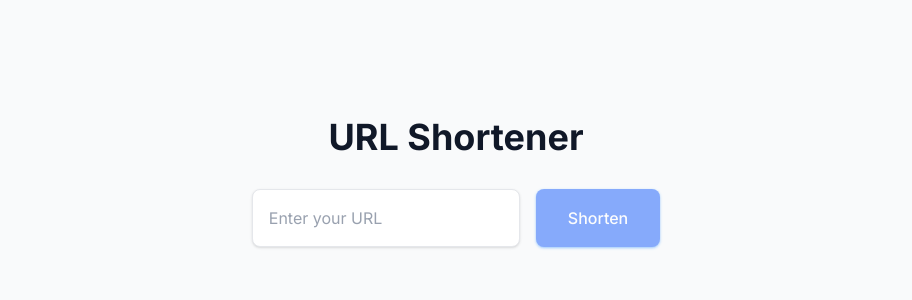
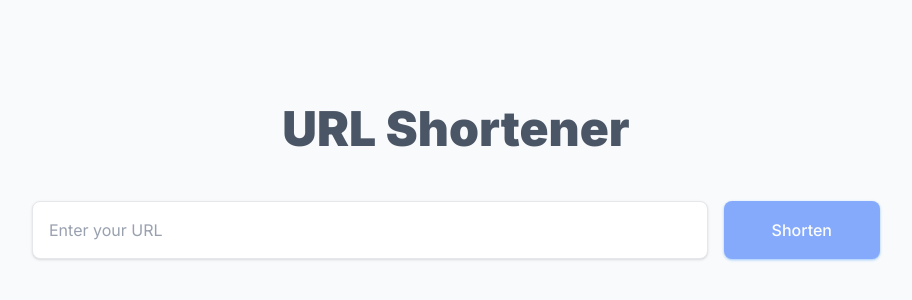
Before and after one commit to tanavposwal/url-shortener, a Next.js app in the folder frontend/: page / in a window 1280 px wide. Shown: the part 218-518 px from the top of the page, without its empty margins (184-1096 px from the left). Built offline with nearby package versions, Linux system fonts and the light colour scheme.

Commit message:
ui better and server

```diff
--- a/frontend/app/[slug]/page.tsx
+++ b/frontend/app/[slug]/page.tsx
@@ -7,16 +7,19 @@ export default async function Page({
   params: Promise<{ slug: string }>;
 }) {
   const { slug } = await params;
-  try {
-    const res = await axios.get(`http://localhost:3000/redirect/${slug}`);
-    const longUrl = res.data.long_url;
+  const res = await axios.get(`http://localhost:3000/redirect/${slug}`);
+  const longUrl = res.data.long_url;
 
-    if (longUrl) {
-      redirect(longUrl);
-    }
-  } catch (err) {
-    return <div>Something went wrong</div>;
+  if (longUrl) {
+    return redirect(longUrl);
   }
 
-  return <div>Not Found</div>;
+  return (
+    <div className="min-h-screen flex items-center justify-center bg-gray-50">
+      <div className="text-center">
+        <h1 className="text-2xl font-semibold text-gray-800 mb-2">Not-Found</h1>
+        <p className="text-gray-600">The short url is not found</p>
+      </div>
+    </div>
+  );
 }
--- a/frontend/app/layout.tsx
+++ b/frontend/app/layout.tsx
@@ -1,20 +1,12 @@
+import "./globals.css";
 import type { Metadata } from "next";
-import { Geist, Geist_Mono } from "next/font/google";
-import "./globals.css";
+import { Inter } from "next/font/google";
 
-const geistSans = Geist({
-  variable: "--font-geist-sans",
-  subsets: ["latin"],
-});
-
-const geistMono = Geist_Mono({
-  variable: "--font-geist-mono",
-  subsets: ["latin"],
-});
+const inter = Inter({ subsets: ["latin"] });
 
 export const metadata: Metadata = {
-  title: "Create Next App",
-  description: "Generated by create next app",
+  title: "Url Shortener",
+  description: "Blazing fast url shortener",
 };
 
 export default function RootLayout({
@@ -24,10 +16,7 @@ export default function RootLayout({
 }>) {
   return (
     <html lang="en">
-      <body
-        className={`${geistSans.variable} ${geistMono.variable} antialiased light`}>
-        {children}
-      </body>
+      <body className={`${inter.className} antialiased light`}>{children}</body>
     </html>
   );
 }
--- a/frontend/app/page.tsx
+++ b/frontend/app/page.tsx
@@ -2,9 +2,6 @@
 
 import { useState } from "react";
 import axios from "axios";
-import { Inter } from "next/font/google";
-
-const inter = Inter({ subsets: ["latin"] });
 
 export default function Home() {
   const [url, setUrl] = useState("");
@@ -34,11 +31,10 @@ export default function Home() {
   };
 
   return (
-    <div
-      className={`min-h-screen ${inter.className} bg-gray-50 w-full flex items-center justify-center`}>
-      <div className="max-w-2xl px-6">
-        <div className="mb-8 text-center">
-          <h1 className="text-4xl font-bold text-gray-900">URL Shortener</h1>
+    <div className="min-h-screen bg-gray-50 w-full flex items-center justify-center">
+      <div className="max-w-4xl w-full px-6">
+        <div className="mb-12 text-center">
+          <h1 className="text-5xl font-black text-gray-600">URL Shortener</h1>
         </div>
 
         <form onSubmit={handleSubmit} className="flex gap-4 w-full">
@@ -47,13 +43,13 @@ export default function Home() {
             value={url}
             onChange={(e) => setUrl(e.target.value)}
             placeholder="Enter your URL"
-            className="p-4 bg-white border border-gray-200 rounded-lg text-gray-900 placeholder-gray-400 focus:outline-none focus:shadow-lg shadow-sm flex-1"
+            className="p-4 bg-white border border-gray-200 rounded-lg text-gray-900 placeholder-gray-400 focus:outline-none focus:shadow-lg shadow-sm w-full"
           />
 
           <button
             type="submit"
             disabled={loading || !url}
-            className="px-8 py-4 bg-blue-600 text-white rounded-lg font-medium disabled:opacity-50 hover:bg-blue-700 transition-colors cursor-pointer shadow shadow-blue-400">
+            className="px-12 py-4 bg-blue-600 text-white rounded-lg font-medium disabled:opacity-50 hover:bg-blue-700 transition-colors cursor-pointer shadow shadow-blue-400 whitespace-nowrap select-none">
             Shorten
           </button>
         </form>
```
Also changed, not shown: 1 other file (tests, documents, lock files or other folders).
